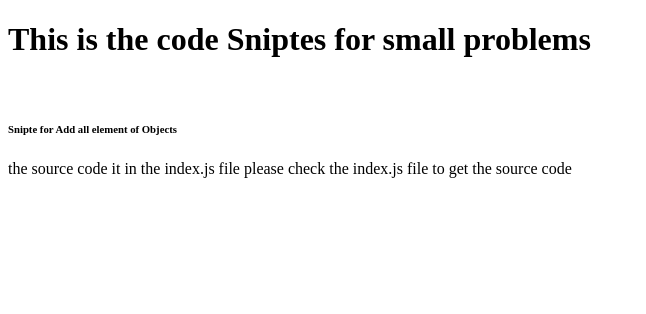
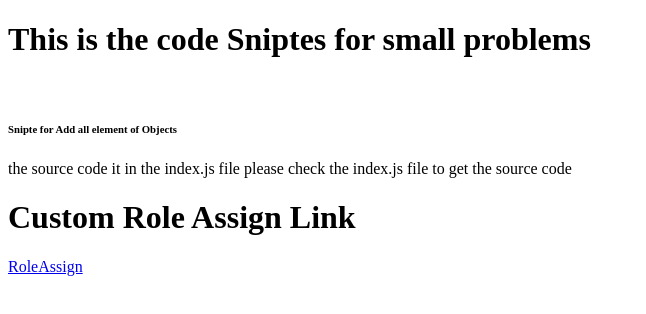
Before and after one commit to naumanshigri/AllSolution, a website: page index.html in a window 1280 px wide. Shown: the whole page, without its empty margins (0-646 px from the left). Drawn offline with Linux system fonts and the light colour scheme.

Commit message:
added custom role assign in loopback

```diff
--- a/index.html
+++ b/index.html
@@ -13,5 +13,9 @@
 			the source code it in the index.js file please check the index.js file to
 			get the source code
 		</p>
+		<h1>Custom Role Assign Link</h1>
+		<a href="wo hisab kitab ali rkha hva h.. aj jaty hvy btaty hen"
+			>RoleAssign</a
+		>
 	</body>
 </html>
```
